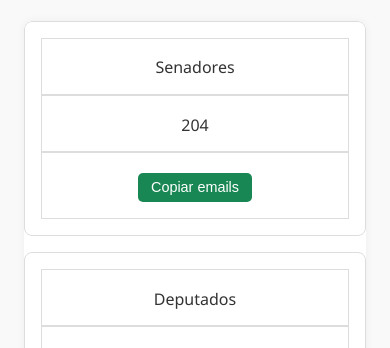
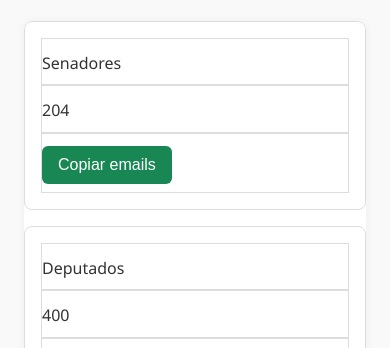
Before and after one commit to scrivi-italia/scrivi-italia, a plain HTML site: page todos_parlamentares.html in a window 390 px wide. Shown: the part 484-832 px from the top of the page. Drawn offline with Linux system fonts and the light colour scheme.

Commit message:
Update style.css

```diff
--- a/style.css
+++ b/style.css
@@ -445,51 +445,3 @@ footer {
   nav {
     flex
   }
-/* Tabela de parlamentares */
-table {
-  width: 100%;
-  border-collapse: collapse;
-  margin-top: 1rem;
-  font-size: 1rem;
-}
-
-table th,
-table td {
-  padding: 0.8rem;
-  border: 1px solid #ddd;
-  text-align: center;
-}
-
-table thead {
-  background-color: #f8f9fa;
-  font-weight: bold;
-}
-
-/* Botões de envio de email */
-table td button {
-  background-color: #198754;
-  color: white;
-  border: none;
-  padding: 0.4rem 0.8rem;
-  margin: 0.2rem;
-  border-radius: 5px;
-  font-size: 0.9rem;
-  cursor: pointer;
-  transition: background-color 0.3s ease;
-}
-
-table td button:hover {
-  background-color: #157347;
-}
-
-/* Ajustes gerais */
-.page-intro {
-  max-width: 800px;
-  margin: 0 auto;
-  text-align: center;
-  padding-top: 1rem;
-}
-
-.container {
-  padding: 1rem;
-}
```
